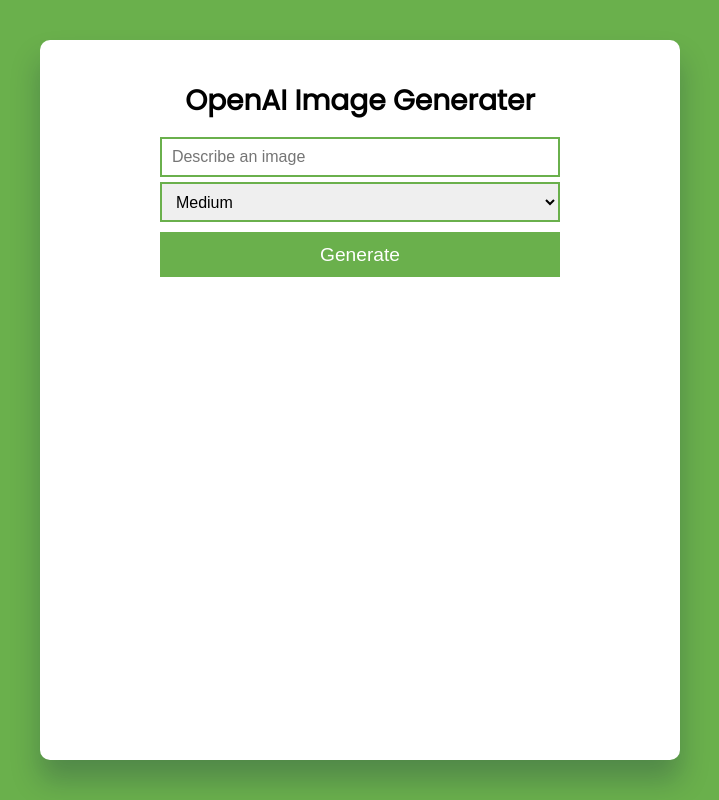
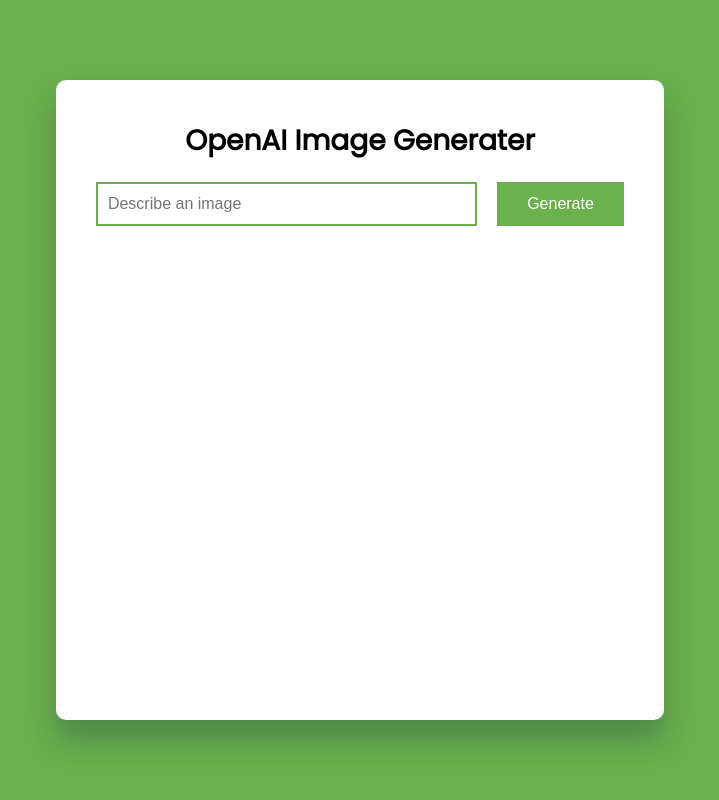
Before and after one commit to zishansaeed/nodejs_openai_image-generator, a website: page public/index.html in a window 1280 px wide. Shown: the whole page, without its empty margins (280-999 px from the left). Drawn offline with Linux system fonts and the light colour scheme.

Commit message:
feat: frontend completed

```diff
--- a/public/css/style.css
+++ b/public/css/style.css
@@ -17,9 +17,9 @@
 
 .container {
   background-color: #fff;
-  width: 100vw;
-  height: 90vh;
-  max-width: 40em;
+  width: 70vw;
+  height: 80vh;
+  max-width: 38em;
   text-align: center;
   padding: 2.5em 2.5em;
   position: absolute;
@@ -33,35 +33,33 @@
 header {
   font-size: 28px;
   font-weight: bold;
-  margin-bottom: 15px;
+  margin-bottom: 20px;
+}
+
+.form-control {
+  display: grid;
+  grid-template-columns: 9fr 3fr;
+  gap: 1.25em;
+}
+
+.form-control button {
+  font-size: 1em;
+  background-color: #6ab04c;
+  color: #fff;
+  padding: 0.8em 0;
+  border: none;
+  cursor: pointer;
 }
 
 .form-control input {
-  width: 400px;
-  height: 40px;
   font-size: 1em;
   padding: 0 0.62em;
-  border: 2px solid var(--primary-color);
+  border: 2px solid #6ab04c;
   outline: none;
 }
 
-.form-control select {
-  width: 400px;
-  height: 40px;
-  font-size: 1em;
-  padding: 0 0.62em;
-  margin-top: 5px;
-  border: 2px solid var(--primary-color);
-  outline: none;
+.image {
+  margin-top: 50px;
+  margin-right: auto;
+  margin-left: auto;
 }
-
-button {
-  background-color: var(--primary-color);
-  color: #fff;
-  font-size: 1.2rem;
-  width: 400px;
-  height: 45px;
-  margin-top: 10px;
-  border: none;
-  cursor: pointer;
-}
--- a/public/index.html
+++ b/public/index.html
@@ -4,40 +4,37 @@
     <meta charset="UTF-8" />
     <meta http-equiv="X-UA-Compatible" content="IE=edge" />
     <meta name="viewport" content="width=device-width, initial-scale=1.0" />
+
     <title>REST Country API</title>
     <!-- CSS -->
     <link rel="stylesheet" href="css/style.css" />
+
     <!-- Spinner -->
     <link rel="stylesheet" href="css/spinner.css" />
   </head>
   <body>
-    <!-- main container of application -->
+    <!-- Main container of application -->
     <div class="container">
       <section class="showcase">
         <form id="image-form">
           <header>OpenAI Image Generater</header>
 
           <div class="form-control">
-            <input type="text" id="prompt" placeholder="Describe an image" />
+            <input
+              type="text"
+              id="prompt"
+              placeholder="Describe an image"
+              autocomplete="off"
+            />
+            <button type="submit" class="btn">Generate</button>
           </div>
-
-          <!-- size -->
-          <div class="form-control">
-            <select name="size" id="size">
-              <option value="small">Small</option>
-              <option value="medium" selected>Medium</option>
-              <option value="large">Large</option>
-            </select>
-          </div>
-
-          <button type="submit" class="btn">Generate</button>
         </form>
       </section>
       <!-- container for api result -->
       <section class="image">
         <div class="image-container">
           <h2 class="msg"></h2>
-          <img src="" alt="" id="image" />
+          <img src="" id="image" />
         </div>
       </section>
     </div>
--- a/public/js/main.js
+++ b/public/js/main.js
@@ -5,17 +5,16 @@
   document.querySelector("#image").src = "";
 
   const prompt = document.querySelector("#prompt").value;
-  const size = document.querySelector("#size").value;
 
   if (prompt === "") {
     alert("Please add some text ");
     return;
   }
 
-  generateImageRequest(prompt, size);
+  generateImageRequest(prompt);
 };
 
-const generateImageRequest = async (prompt, size) => {
+const generateImageRequest = async (prompt) => {
   try {
     showSpinner();
     const response = await fetch("/openai/generateimage", {
@@ -25,7 +24,6 @@
       },
       body: JSON.stringify({
         prompt,
-        size,
       }),
     });
 
@@ -35,12 +33,9 @@
     }
 
     const data = await response.json();
-    // console.log(data);
-
     const imgUrl = data.data;
 
     document.querySelector("#image").src = imgUrl;
-
     removeSpinner();
   } catch (error) {
     document.querySelector(".msg").textContent = error;
```
Also changed, not shown: controllers/openaiController.js (+2 -5 lines), README.md, public/image/home.PNG (added).
